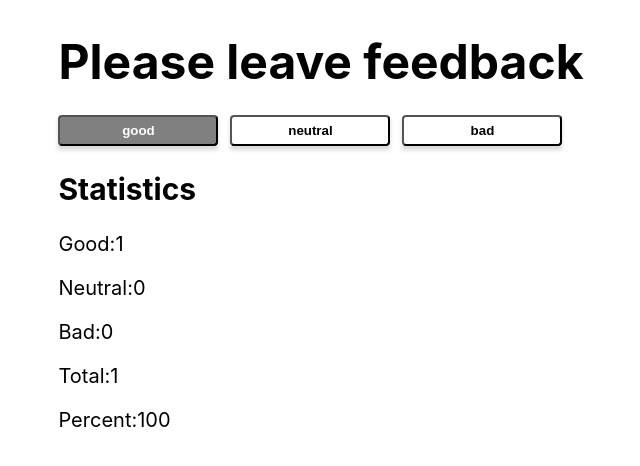
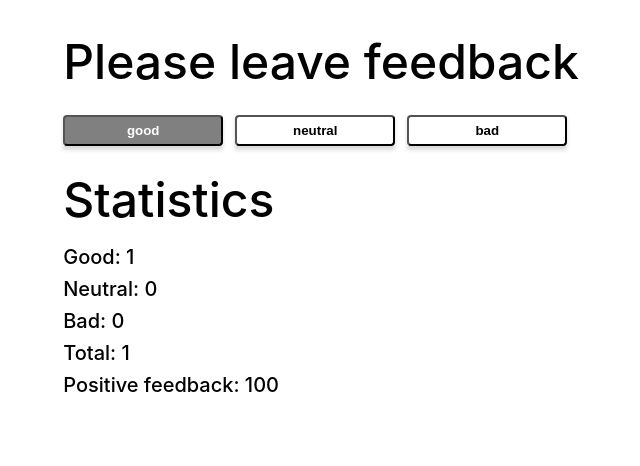
Before and after one commit to Onufriieva/goit-react-hw-02-feedback, a React (Create React App) app: page / in a window 1280 px wide. Both pictures are taken after a click on the button "good". Shown: the top 466 px of the page, without its empty margins (319-959 px from the left). Built offline with nearby package versions, Linux system fonts and the light colour scheme.

Commit message:
Доделала стили в 1 задании

```diff
--- a/src/components/section/SectionStyled.jsx
+++ b/src/components/section/SectionStyled.jsx
@@ -3,5 +3,5 @@ import styled from '@emotion/styled';
 export const SectionTitle = styled.h1`
 margin: 0px 0px 24px 0px;
 font-size: 48px;
-font-weight: 700;
+font-weight: 500;
 `;
--- a/src/components/statistics/Statistics.jsx
+++ b/src/components/statistics/Statistics.jsx
@@ -1,15 +1,16 @@
 import PropTypes from 'prop-types';
 import React from 'react';
+import {StatisticsText, StatisticsTitle} from './StatisticsStyled';
 
 
 const Statistics = ({ goodValue, neutralValue, badValue, total, percentage }) => (
     <div>
-      <h2>Statistics</h2>
-      <p>Good:{goodValue}</p>
-      <p>Neutral:{neutralValue}</p>
-      <p>Bad:{badValue}</p>
-      <p>Total:{total}</p>
-      <p>Percent:{percentage}</p>
+      <StatisticsTitle >Statistics</StatisticsTitle >
+      <StatisticsText>Good: {goodValue}</StatisticsText>
+      <StatisticsText>Neutral: {neutralValue}</StatisticsText>
+      <StatisticsText>Bad: {badValue}</StatisticsText>
+      <StatisticsText>Total: {total}</StatisticsText>
+      <StatisticsText>Positive feedback: {percentage}</StatisticsText>
     </div>
 );
 
--- /dev/null
+++ b/src/components/statistics/StatisticsStyled.jsx
@@ -0,0 +1,16 @@
+import styled from '@emotion/styled';
+
+export const StatisticsText = styled.p`
+margin: 0px 0px 8px 0px;
+font-weight: 500;
+
+&:last-child {
+    margin-bottom: 0px;
+}
+`;
+
+export const StatisticsTitle = styled.h2`
+margin: 0px 0px 16px 0px;
+font-weight: 500;
+font-size: 48px;
+`;
```
